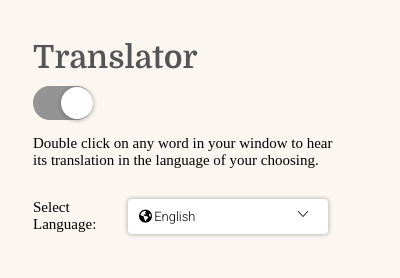
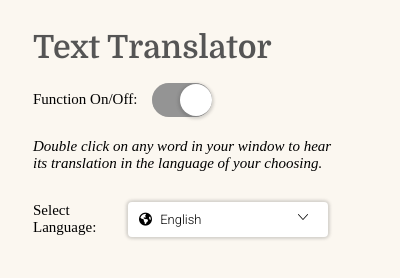
Before and after one commit to yuyenchu/hackthon2020, a browser extension: page extension/popup.html in a window 400 px wide. Drawn offline with Linux system fonts and the light colour scheme.

Commit message:
finishes ui design

```diff
--- a/extension/popup.html
+++ b/extension/popup.html
@@ -28,14 +28,15 @@
     </div>
     -->
     <main>
-      <h1>Translator</h1>
-      <div>
-          <label class="switch">
-              <input id="onOff" type="checkbox" checked>
-              <span class="slider round"></span>
-            </label>
+      <h1>Text Translator</h1>
+      <div id="on_off">
+        <p>Function On/Off:</p>
+        <label class="switch">
+          <input id="onOff" type="checkbox" checked>
+          <span class="slider round"></span>
+        </label>
       </div>
-      <p>Double click on any word in your window to hear its translation in the language
+      <p id="intro">Double click on any word in your window to hear its translation in the language
         of your choosing.
       </p>
       <div class="language">
--- a/extension/styles.css
+++ b/extension/styles.css
@@ -7,7 +7,7 @@ body {
 }
 
 main {
-  margin-top: 10px;
+  margin-top: 0px;
   margin-left: 25px;
   margin-right: 25px;
 }
@@ -20,6 +20,10 @@ h1 {
 
 p {
   font-size: 15px;
+}
+
+#intro {
+  font-style: italic;
 }
 
 .id {
@@ -57,13 +61,14 @@ img {
 }
 
 i {
-  margin-right: -1px;
+  margin-right: 5px;
   margin-left: 1px;
 }
 
 .language {
   display: flex;
   align-items: center;
+  margin-bottom: 20px;
 }
 
 #selectLanguage {
@@ -100,6 +105,7 @@ i {
   border: none;
   max-height: 150px;
   overflow-y: auto;
+  margin-bottom: 30px;
 }
 
 /*sub dropdown box*/
@@ -118,6 +124,7 @@ i {
   border: 0px;
   border: none;
 }
+
 @keyframes gliding {
   from {opacity: 0.5;}
   to {opacity: 1.0;}
@@ -140,22 +147,25 @@ i {
   border: none;
 }
 
-
-
 .dropdown:hover .dropbtn {
   background-color: #c7c5c5;
   border: none;
 }
 
+#on_off {
+  display: flex;
+  flex-direction: row;
+  align-items: center;
+}
 
 .switch {
-
   border-radius: 30px;
   position: relative;
   display: inline-block;
   width: 60px;
   height: 34px;
   box-shadow: inset 0px 1px 3px 2px rgba(60,60,60,0.2);
+  margin-left: 15px;
 }
 
 .switch input {
```
Lines whose indentation alone changed are shown as unchanged.
